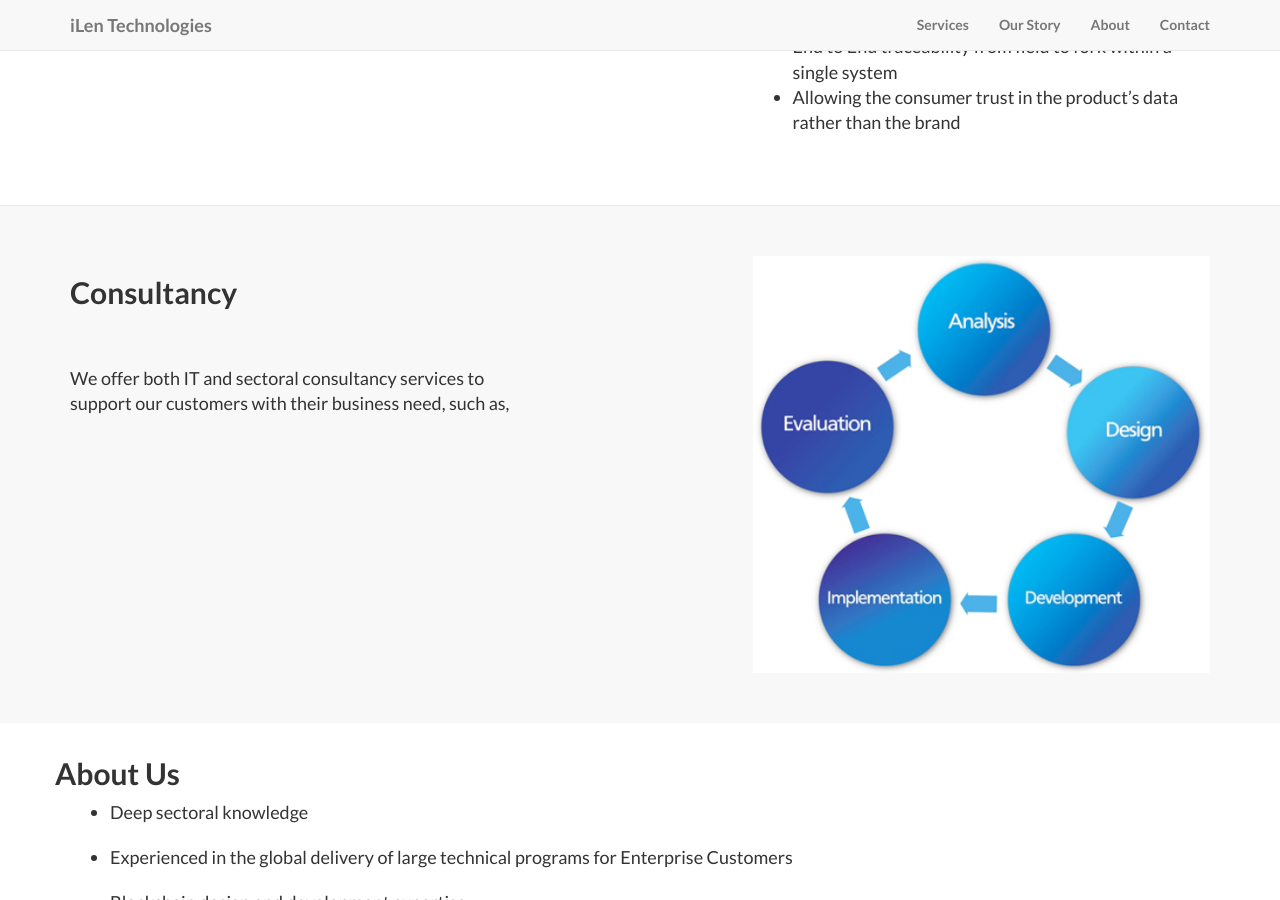
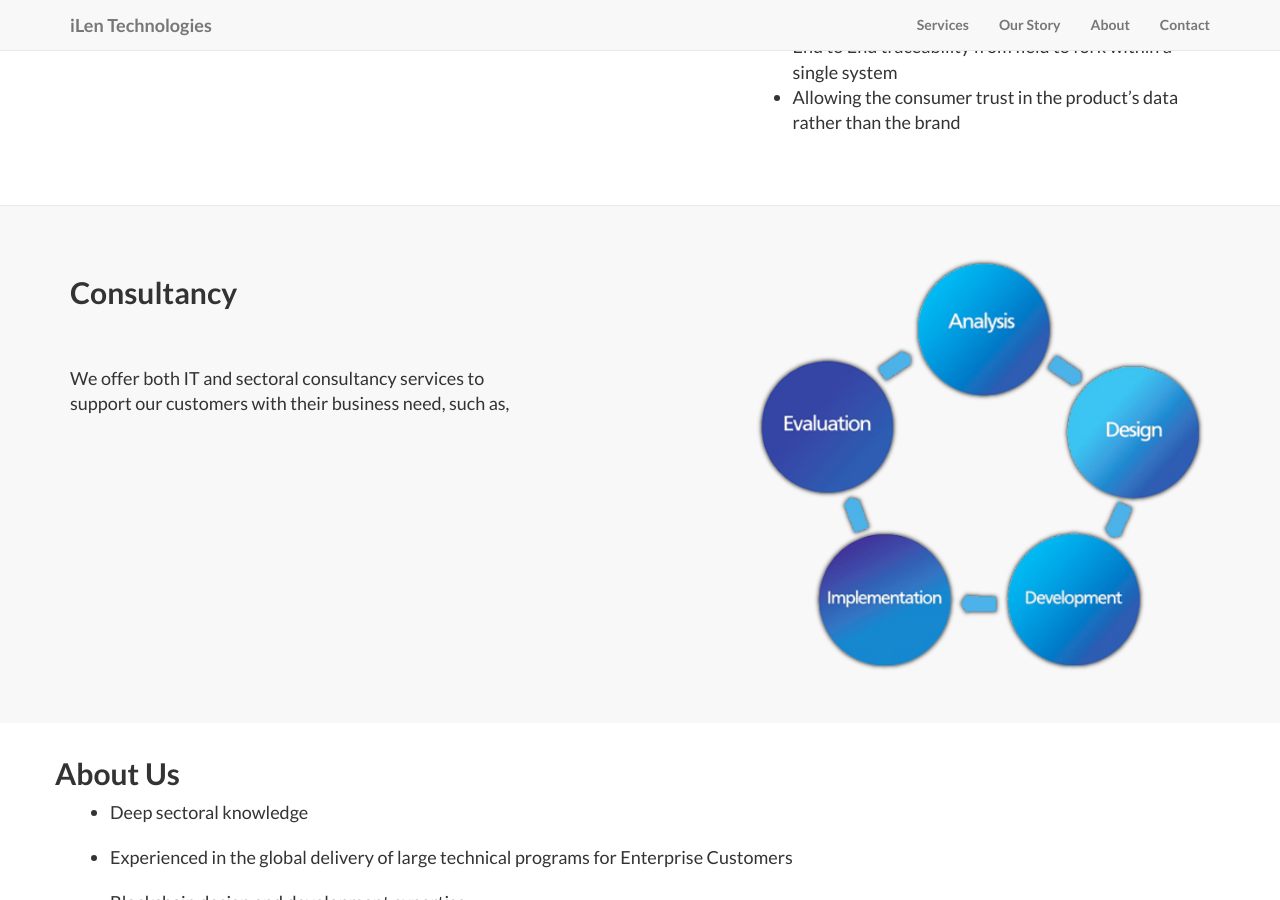
Before and after one commit to fluquid/ilen-tech, a Jekyll site: the page built from index.html, in a window 1280 px wide and 900 px high, scrolled down 1653 px. Built offline with Jekyll 4.4.1, drawn with Linux system fonts in a browser that asks for light colours.

Commit message:
transparent consultancy img

```diff
--- a/_features/1_consultancy.markdown
+++ b/_features/1_consultancy.markdown
@@ -1,6 +1,6 @@
 ---
 layout: default
-img: ../services/consultancy.png
+img: ../services/consultancy2.png
 category: Services
 title: Consultancy
 short_title: Consultancy
```
Also changed, not shown: img/services/consultancy2.png (added).
